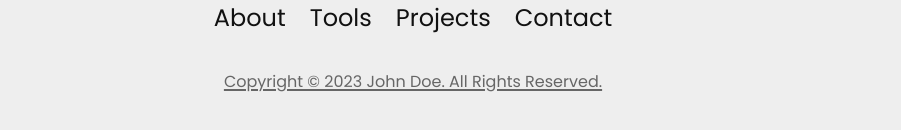
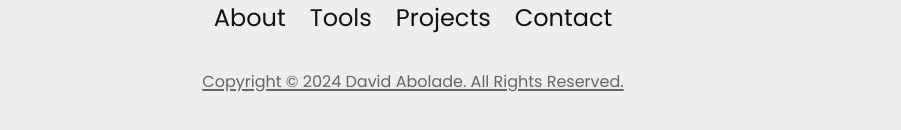
Before and after one commit to A-believer/my-portfolio-2024, a Vue app: page / in a window 1280 px wide. Shown: the part 3390-3520 px from the top of the page, without its empty margins (227-1128 px from the left). Built offline with nearby package versions, Linux system fonts and the light colour scheme.

Commit message:
updated footer

```diff
--- a/src/components/FooterComp.vue
+++ b/src/components/FooterComp.vue
@@ -13,7 +13,7 @@
                     href="#contact">Contact</a></li>
         </ul>
         <p class="text-textII text-center underline decoration-2 underline-offset-2">
-            Copyright © 2023 John Doe. All Rights Reserved.
+            Copyright © 2024 David Abolade. All Rights Reserved.
         </p>
     </footer>
 </template>
```
